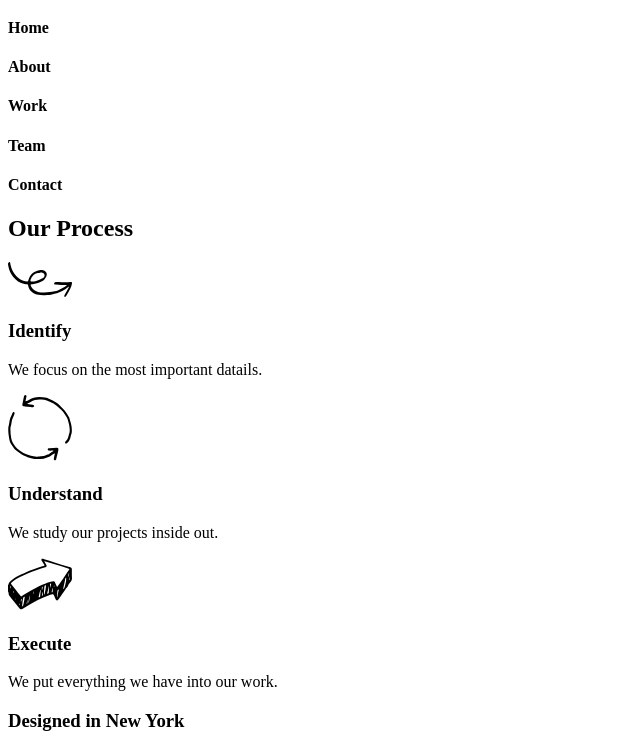
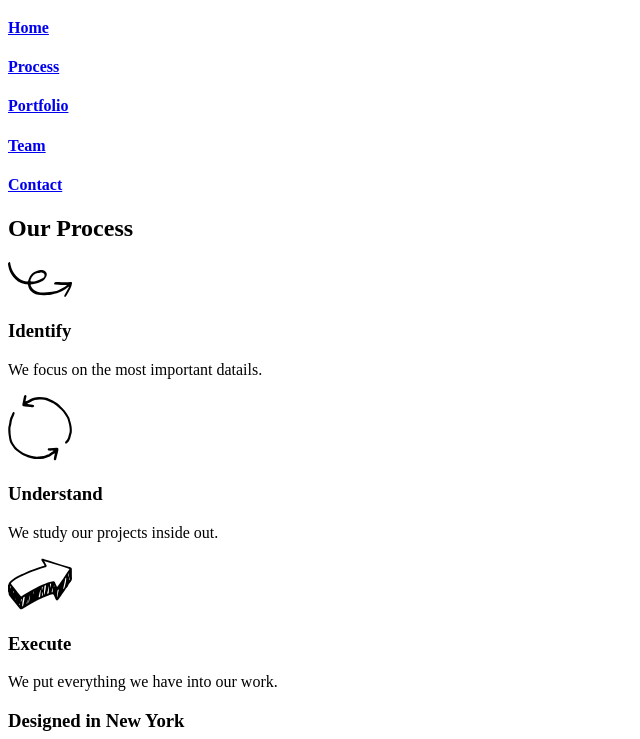
Before and after one commit to codestock1/broadway, a plain HTML site: page index.html in a window 1280 px wide. Shown: the part 61-800 px from the top of the page, without its empty margins (0-640 px from the left). Drawn offline with Linux system fonts and the light colour scheme.

Commit message:
added anchor tags for hyperlinks

```diff
--- a/index.html
+++ b/index.html
@@ -8,16 +8,16 @@
   <body>
     <!-- Landing Section -->
 
-    <h1>Broadway Design</h1>
-    <h4>Home</h4>
-    <h4>About</h4>
-    <h4>Work</h4>
-    <h4>Team</h4>
-    <h4>Contact</h4>
+    <h1 id="home">Broadway Design</h1>
+    <a href="#home"><h4>Home</h4>
+    <a href="#process"><h4>Process</h4></a>
+    <a href="#portfolio"><h4>Portfolio</h4></a>
+    <a href="#team"><h4>Team</h4></a>
+    <a href="#contact"><h4>Contact</h4></a>
 
     <!-- Information Section -->
 
-    <h2>Our Process</h2>
+    <h2 id="process">Our Process</h2>
       <p><img src="./resources/images/identify.svg"alt "squiggle with an arrow icon"/></p>
     <h3>Identify</h3>
       <p>We focus on the most important datails.</p>
@@ -31,14 +31,14 @@
 
 <!-- Coming Soon Section -->
 
-    <h3>Portfolio</h3>
+    <h3 id="portfolio">Portfolio</h3>
       <p>Coming soon</p>
 
   <!-- Contact Section -->
 
-    <h3>Team</h3>
+    <h3 id="team">Team</h3>
       <p>We're Hiring</p>
-    <h3>Contact</h3>
+    <h3 id="contact">Contact</h3>
       <p>Phone: (555)555-5555</p>
       <p>E-mail: test@example.com</p>
       <p>Twitter:@test</p>
```
